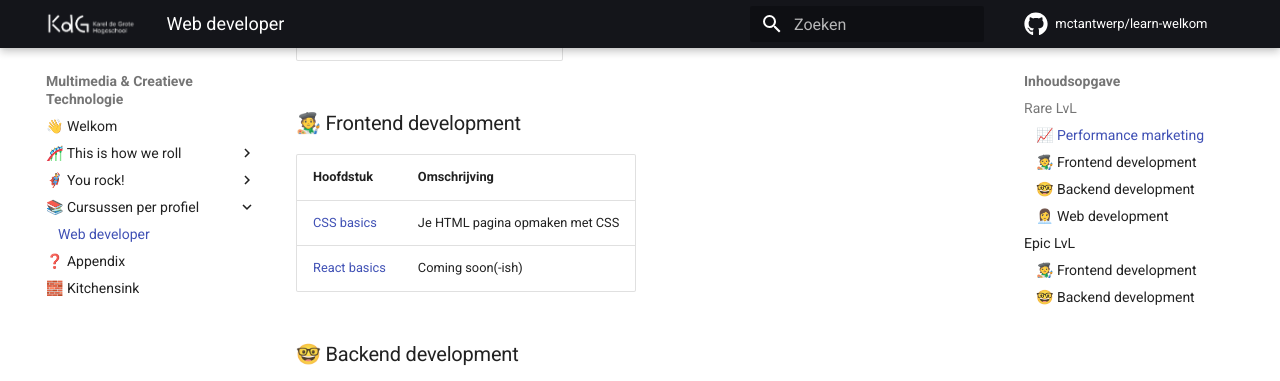
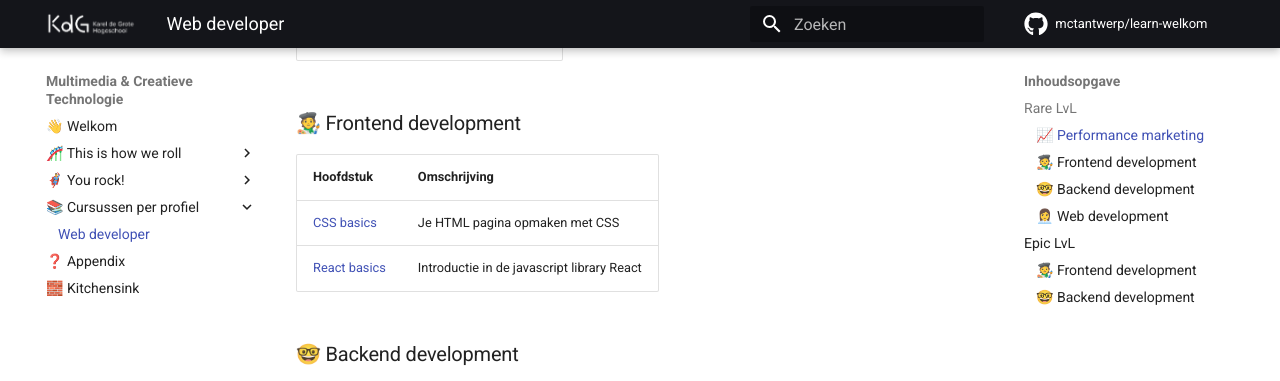
Before and after one commit to NxT-Media-Technology/learn-welkom, an MkDocs documentation site: the page built from docs/profielen/web-developer.md, in a window 1280 px wide and 900 px high, scrolled down 535 px. Shown: the top 381 px of the window. Built offline with MkDocs 1.6.1 and Material for MkDocs 9.7.7, drawn with Linux system fonts in a browser that asks for light colours; comment, search, counter and statistics services are not loaded.

Commit message:
Update web-developer.md

```diff
--- a/docs/profielen/web-developer.md
+++ b/docs/profielen/web-developer.md
@@ -18,7 +18,7 @@
 | Hoofdstuk | Omschrijving |
 | :--- | :--- |
 | [CSS basics](https://css.basics.learn.mctantwerp.be) | Je HTML pagina opmaken met CSS |
-| [React basics](#) | Coming soon(-ish) |
+| [React basics](https://css.basics.learn.mctantwerp.be) | Introductie in de javascript library React |
 
 ### 🤓 Backend development
 
```
